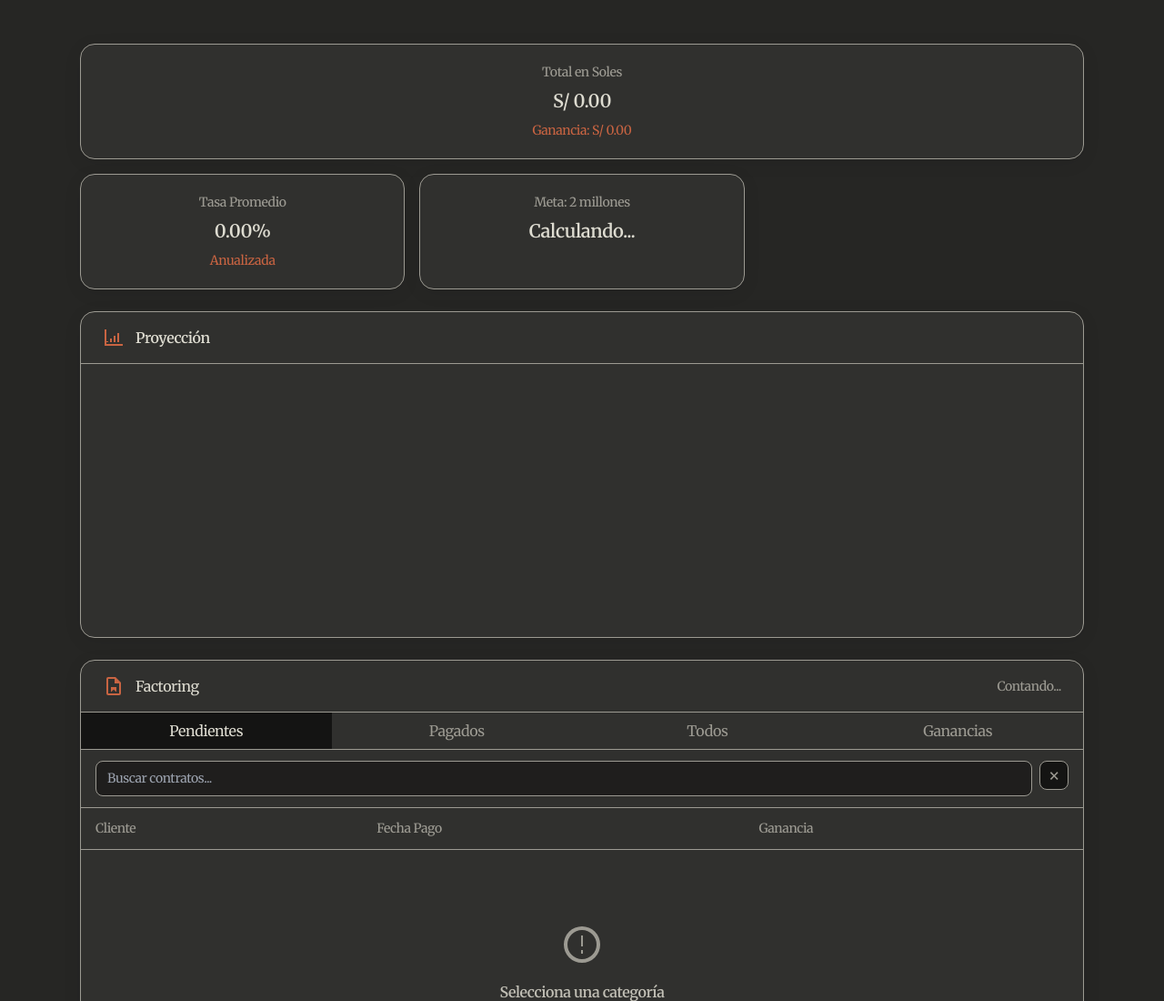
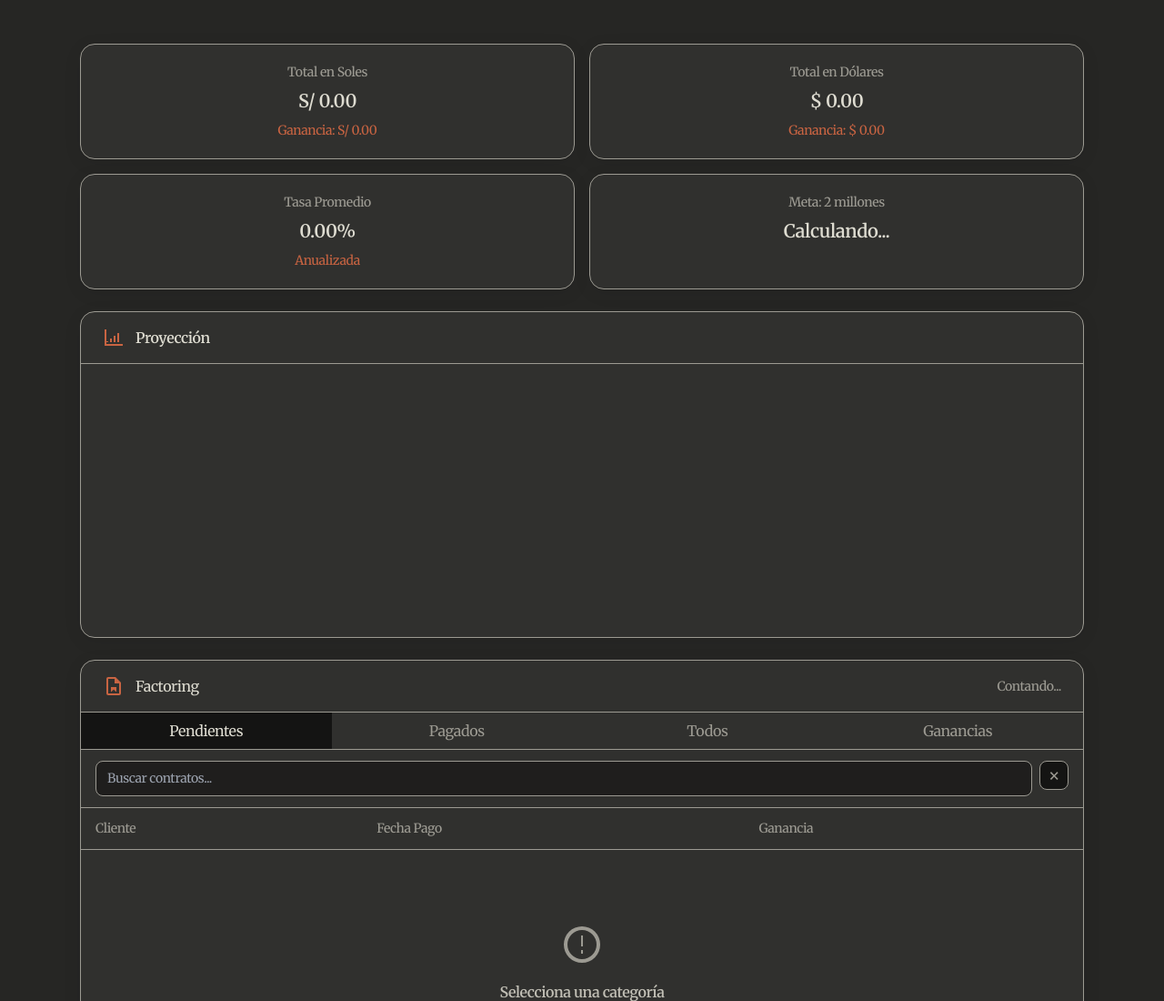
Before and after one commit to grumitos/factoring-portfolio-dashboard, an Astro site in the folder new-invest/: page / in a window 1280 px wide. Shown: the top 1100 px of the page at 91% size. Built offline with nearby package versions, Linux system fonts and the light colour scheme; Astro itself is replaced by a stand-in of ours.

Commit message:
migración de css completa

```diff
--- a/new-invest/src/pages/index.astro
+++ b/new-invest/src/pages/index.astro
@@ -9,13 +9,20 @@ import FactoringCard from '../components/FactoringCard.astro';
 <Layout title="Proyección de Inversiones">
   <main class="main-content mx-auto mt-8 w-full px-4 md:px-8">
     <div class="dashboard-content">
-      <section class="summary-cards-grid grid grid-cols-1 md:grid-cols-3 gap-4 mb-6">
+      <div class="grid grid-cols-2 gap-4 mb-8">
+        <!-- First row -->
         <SummaryCard
           title="Total en Soles"
           value="S/ 0.00"
           trend="Ganancia: S/ 0.00"
-          fullWidth={true}
         />
+        <SummaryCard
+          title="Total en Dólares"
+          value="$ 0.00"
+          trend="Ganancia: $ 0.00"
+        />
+
+        <!-- Second row -->
         <SummaryCard
           title="Tasa Promedio"
           value="0.00%"
@@ -26,7 +33,7 @@ import FactoringCard from '../components/FactoringCard.astro';
           value="Calculando..."
           trend=""
         />
-      </section>
+      </div>
 
       <ChartContainer />
       <FactoringCard />
@@ -40,7 +47,7 @@ import FactoringCard from '../components/FactoringCard.astro';
     max-width: 1200px;
   }
 
-  .summary-cards-grid {
+  .grid {
     margin-bottom: 1.5rem;
   }
 </style>
```
